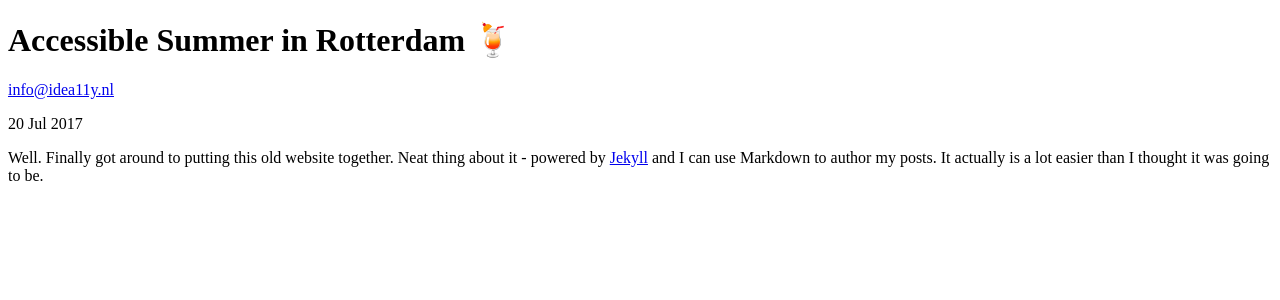
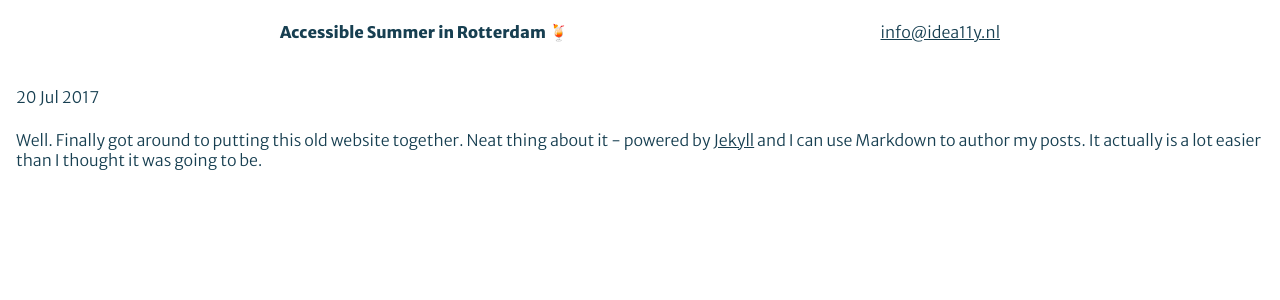
Before and after one commit to petervangrieken/ideal, a Jekyll site: the page built from _posts/2017-07-20-accessible-summer-in-rotterdam.md, in a window 1280 px wide. Shown: the top 300 px of the page. Built offline with Jekyll 4.4.1, drawn with Linux system fonts in a browser that asks for light colours.

Commit message:
CSS path

```diff
--- a/_layouts/meetup.html
+++ b/_layouts/meetup.html
@@ -8,7 +8,7 @@
 
 	<title>{{ page.title }}</title>
 
-	<link rel="stylesheet" href="./css/style.min.css">
+	<link rel="stylesheet" href="/ideal/css/style.min.css">
 	<link href="https://fonts.googleapis.com/css?family=Merriweather+Sans:300,400,700,800" rel="stylesheet">
 
 </head>
```
